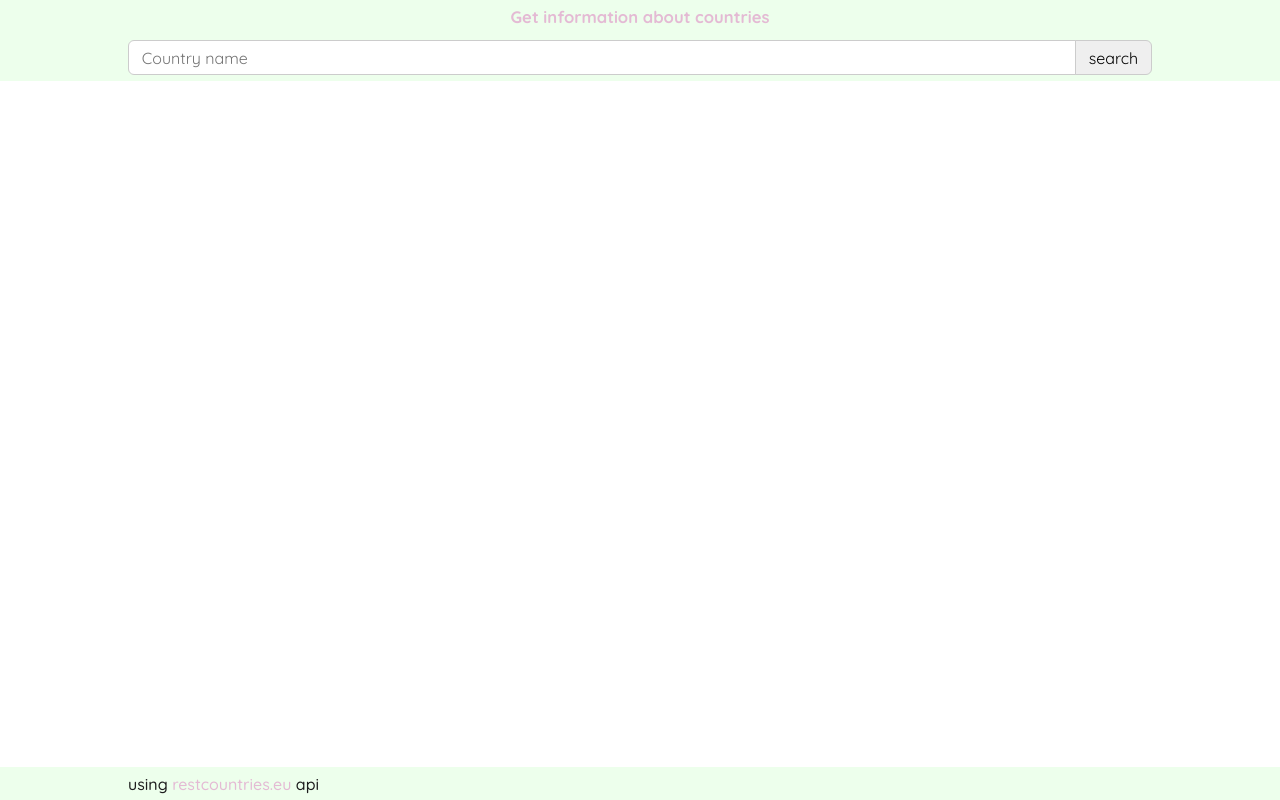
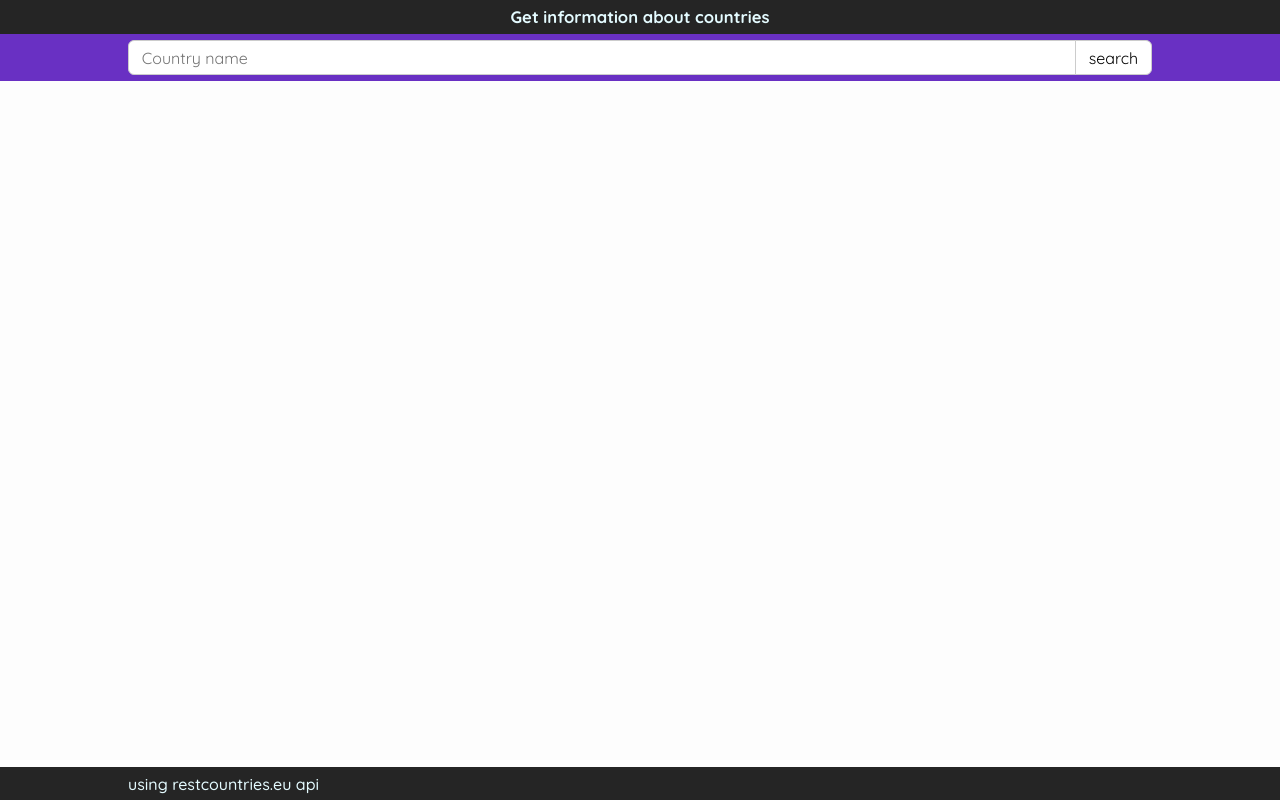
Before and after one commit to MahendhiranM/get-about-countries, a plain HTML site: page index.html in a window 1280 px wide. Drawn offline with nearby package versions, Linux system fonts and the light colour scheme; files that its build step writes are made by us from their sources; files whose address does not match are found by name.

Commit message:
Update style.css

```diff
--- a/assets/css/style.css
+++ b/assets/css/style.css
@@ -5,15 +5,16 @@
 }
 
 :root {
-    --light-white: #edffec;
-    --light-pink: #f6dfeb;
-    --light-blue: #caf7e3;
-    --pink: #e4bad4;
+    --color1: #252525;
+    --color2: #6930c3;
+    --color3: #e4fbff;
+    --color4: #fdfdfd;
 }
 
 body {
     font-family: "Quicksand", sans-serif;
     font-size: 20px;
+    background-color: var(--color4);
 }
 
 p {
@@ -37,12 +38,12 @@ section {
 
 .title {
     text-align: center;
-    color: var(--pink);
-    background-color: var(--light-white);
+    color: var(--color3);
+    background-color: var(--color1);
 }
 
 .search {
-    background-color: var(--light-white);
+    background-color: var(--color2);
 }
 
 .search__form {
@@ -59,6 +60,7 @@ section {
     padding: 0.4rem 0.8rem;
     font-family: "Quicksand", sans-serif;
     font-size: 1rem;
+    background-color: white;
 }
 
 .search__form input {
@@ -114,18 +116,19 @@ section {
 .footer__section {
     font-size: 1rem;
     font-weight: 500;
-    background-color: var(--light-white);
+    background-color: var(--color1);
+    color: var(--color3);
     width: 100%;
     position: fixed;
     bottom: 0;
     left: 0;
 }
 
-.footer__section a {
-    color: var(--pink);
+.footer__section a,
+.footer__section p {
+    color: var(--color3);
 }
 
 .footer__section a:hover {
-    color: blue;
     text-decoration: underline;
 }
```
